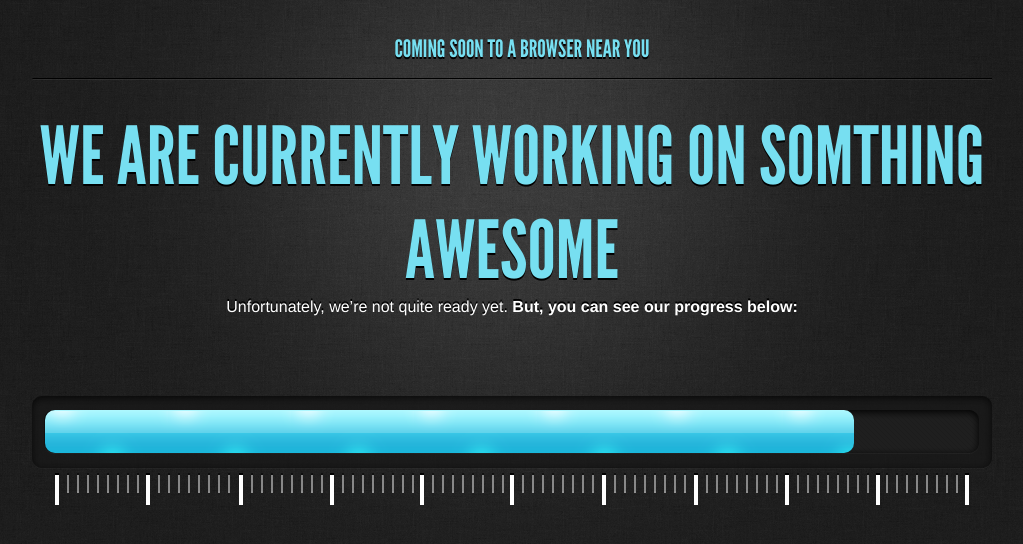
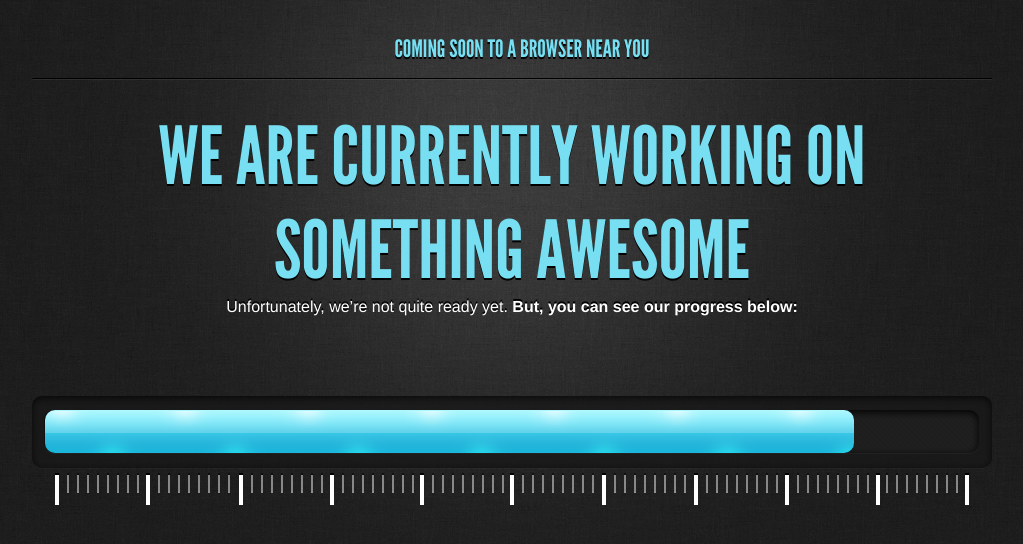
Before and after one commit to ArjunThiraviam/UnderConstruction, a plain HTML site: page index.html in a window 1280 px wide. Shown: the whole page, without its empty margins (128-1151 px from the left). Drawn offline with nearby package versions, Linux system fonts and the light colour scheme.

Commit message:
Update index.html

```diff
--- a/index.html
+++ b/index.html
@@ -21,7 +21,7 @@
 		<div class="wrapper">
             <h2><center>Coming Soon to a Browser Near You</center></h2>
 			<div class="hr"></div>
-			<h1>We are currently working on somthing awesome</h1>
+			<h1>We are currently working on something awesome</h1>
 			<p>Unfortunately, we’re not quite ready yet. <strong> But, you can see our progress below:</strong></p>
 
 			<section class="progress">
```
